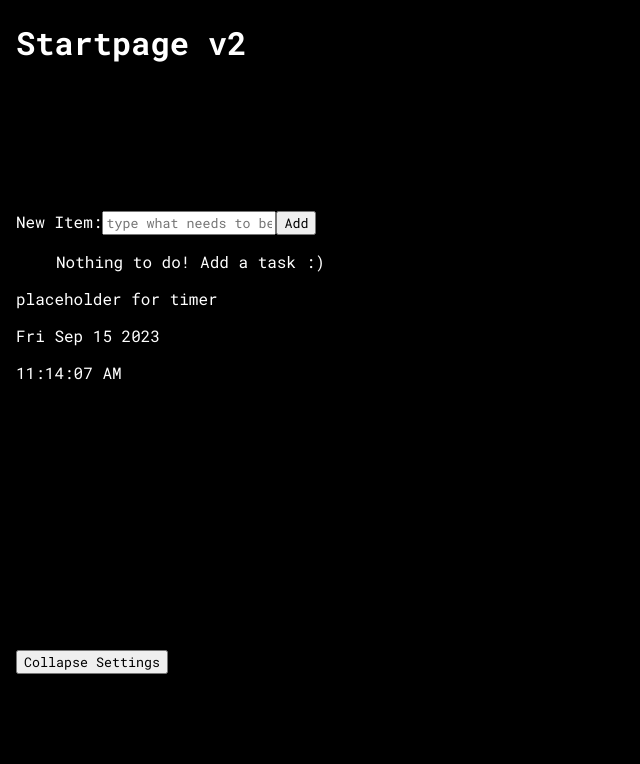
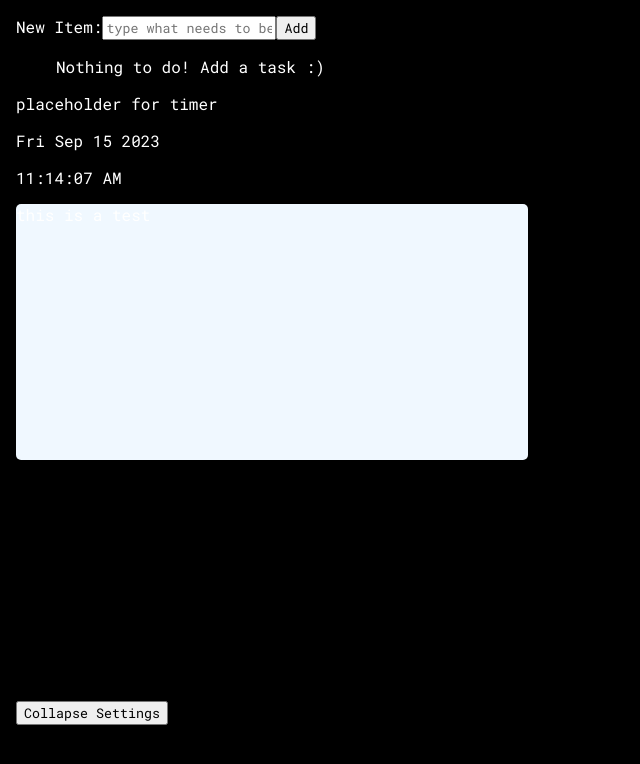
Before and after one commit to NotTacoz/startpage2, a React (Create React App) app: page / in a window 1280 px wide. Shown: the top 764 px of the page, without its empty margins (0-640 px from the left). Built offline with nearby package versions, Linux system fonts and the light colour scheme.

Commit message:
i hate everything

```diff
--- a/package.json
+++ b/package.json
@@ -14,6 +14,7 @@
     "gh-pages": "^6.0.0",
     "react": "^18.2.0",
     "react-dom": "^18.2.0",
+    "react-draggable": "^4.4.6",
     "react-scripts": "5.0.1",
     "typescript": "^4.9.5"
   },
--- a/src/App.css
+++ b/src/App.css
@@ -16,32 +16,29 @@ body {
 
 .with-sidebar {
   grid-template-areas:
-    "menu header header header"
-    "menu main main right"
-    "menu main main right"
-    "menu footer footer footer";
+    "menu main"
+    "menu main"
+    "menu main"
+    "menu footer";
 }
 
 .without-sidebar {
   grid-template-areas:
-    "header header header header"
-    "main main main right"
-    "main main main right"
-    "footer footer footer footer";
-}
-
-.header {
-  grid-area: header;
-  margin-left: 1rem;
+    "main main main"
+    "main main main"
+    "main main main"
+    "footer footer footer";
 }
 
 .main {
   grid-area: main;
-  margin-left: 1rem;
+  margin: 1rem;
+  position: relative;
 }
 
 .menu {
   grid-area: menu;
+  margin: 1rem;
 }
 
 .right {
--- a/src/App.tsx
+++ b/src/App.tsx
@@ -2,6 +2,7 @@ import React from 'react';
 import './App.css';
 import * as Component from './components';
 import { useState } from 'react';
+import Draggable from 'react-draggable';
 
 function App() {
   const [showSidebar, setShowSidebar] = React.useState(false);
@@ -12,11 +13,13 @@ function App() {
     setShowSidebar(!showSidebar);
   }
 
+  const eventHandler = (e: { type: any; }, data: any) => {
+    console.log('Event Type', e.type);
+    console.log({e, data});
+  }
+
   return (
     <div style={{backgroundColor: bgColor || "#000000", color: "white", }} className={`App ${showSidebar ? 'with-sidebar' : 'without-sidebar'}`}>
-      <div className="header">
-        <h1>Startpage v2</h1>
-      </div>
       {showSidebar && (<div className="menu">
         < Component.Settings bgColor={bgColor} setBgColor={setBgColor} />
       </div>)}
@@ -24,6 +27,11 @@ function App() {
         < Component.Todo />
         < Component.Timer />
         < Component.Time />
+        {/* draggable component */}
+        <Draggable bounds="parent" onDrag={eventHandler} defaultPosition={{x: 0, y: 0}}>
+          <div><Component.Wide /></div>
+        </Draggable>
+
       </div>
       <div className="footer">
         <button onClick={() => { toggleSidebar() }}>Collapse Settings</button>
--- a/src/components/index.ts
+++ b/src/components/index.ts
@@ -2,10 +2,12 @@ import Todo from "./todo";
 import Settings from "./settings";
 import Timer from "./timer";
 import Time from "./time"
+import Wide from "./wide"
 
 export {
     Todo,
     Settings,
     Timer,
-    Time
+    Time,
+    Wide
 }
--- /dev/null
+++ b/src/components/wide.tsx
@@ -0,0 +1,9 @@
+import "./../css/wide.css"
+
+export default function Wide() {
+    return (
+        <div className="wide">
+            this is a test
+        </div>
+    )
+}
--- /dev/null
+++ b/src/css/wide.css
@@ -0,0 +1,10 @@
+.wide {
+  background-color: aliceblue;
+  width: 512px;
+  height: 256px;
+  border-radius: 5px;
+  border: 5px solid
+    linear-gradient(0deg, rgba(255, 255, 255, 0) 0%, rgba(188, 0, 255, 1) 100%);
+  /* border: 20px solid
+    linear-gradient(0deg, rgba(255, 255, 255, 0) 0%, rgba(188, 0, 255, 1) 100%); */
+}
```
Also changed, not shown: 1 other file (tests, documents, lock files or other folders).
